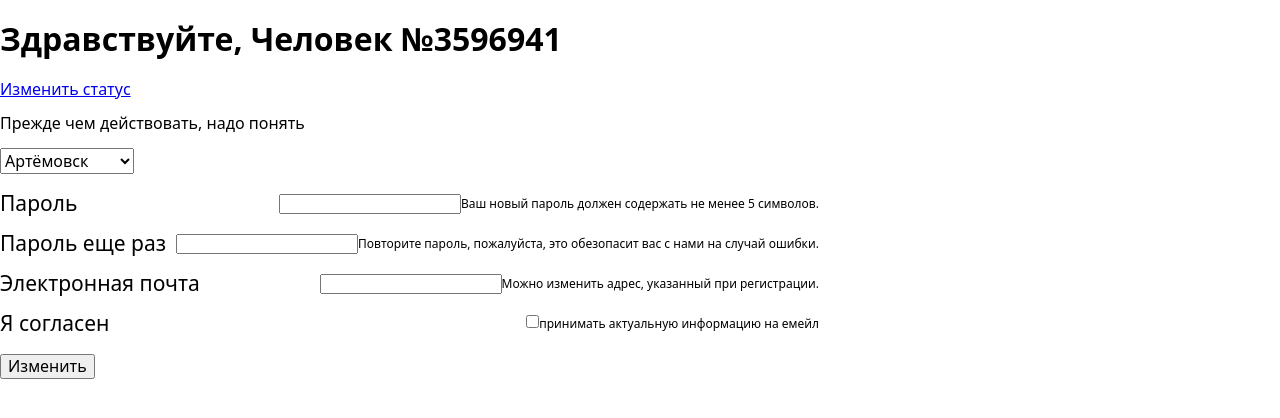
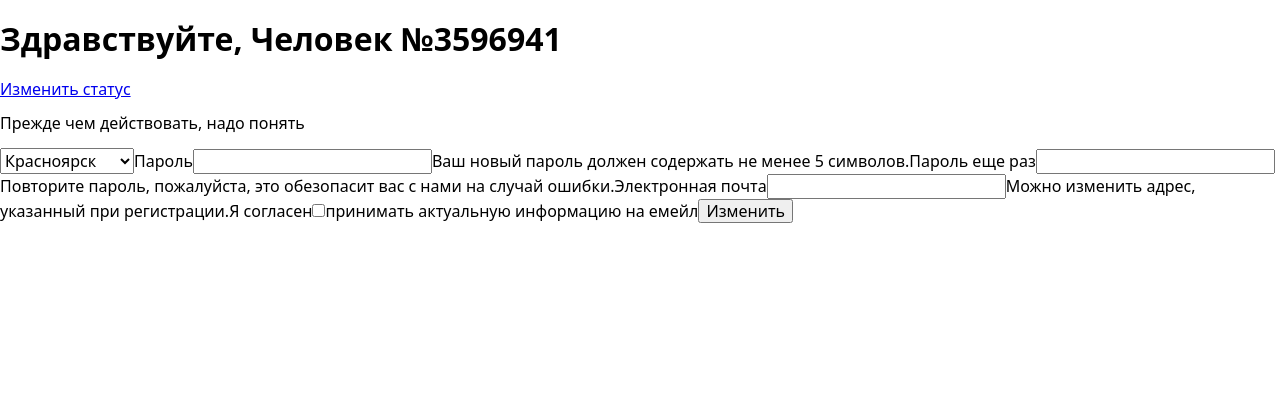
Before and after one commit to arestus/user-status-react-app, a React (Create React App) app: page / in a window 1280 px wide. Shown: the top 418 px of the page. Built offline with nearby package versions, Linux system fonts and the light colour scheme.

Commit message:
Added list of cities by alphabet

```diff
--- a/src/components/FormMain/FormMain.js
+++ b/src/components/FormMain/FormMain.js
@@ -17,11 +17,31 @@ const FormMain = () => {
     setStatus(value);
   };
 
+  const biggestCity = [...cities]
+    .sort((a, b) => b.population - a.population)
+    .splice(0, 1);
+
+  const withoutBiggestCity = [...cities]
+    .sort((a, b) => a.population - b.population)
+    .splice(0, 22)
+    .filter(city => city.population > 50000)
+    .sort(function (a, b) {
+      if (a.city < b.city) {
+        return -1;
+      }
+      if (a.city > b.city) {
+        return 1;
+      }
+      return 0;
+    });
+
+  const byAlpabate = [...biggestCity, ...withoutBiggestCity];
+
   return (
     <>
       <h1>Здравствуйте, Человек №3596941</h1>
 
-      <a href="#" onClick={() => setInput(!input)}>
+      <a href="/#" onClick={() => setInput(!input)}>
         Изменить статус
       </a>
 
@@ -36,36 +56,37 @@ const FormMain = () => {
 
       <div className={styles.container__form}>
         <form className={styles.form}>
-          <select className={styles.form__select}>
-            {cities.map((option, i) => (
-              <option value={option.city} key={i}>
-                {option.city}
+          <select name="city" className={styles.form__select}>
+            {byAlpabate.map(({ city }, i) => (
+              <option value={city} key={i}>
+                {city}
               </option>
             ))}
           </select>
-          <div className={styles.form__field}>
-            <label>Пароль</label>
-            <input type="text" />
+
+          <label>
+            <span>Пароль</span>
+            <input type="password" name="password" />
             <span>Ваш новый пароль должен содержать не менее 5 символов.</span>
-          </div>
-          <div className={styles.form__field}>
-            <label>Пароль еще раз</label>
-            <input type="text" />
+          </label>
+          <label>
+            <span>Пароль еще раз</span>
+            <input type="password" name="password" />
             <span>
               Повторите пароль, пожалуйста, это обезопасит вас с нами на случай
               ошибки.
             </span>
-          </div>
-          <div className={styles.form__field}>
-            <label>Электронная почта</label>
-            <input type="text" />
+          </label>
+          <label>
+            <span>Электронная почта</span>
+            <input type="email" name="email" />
             <span>Можно изменить адрес, указанный при регистрации.</span>
-          </div>
-          <div className={styles.form__field}>
-            <label>Я согласен</label>
-            <input type="checkbox" />
+          </label>
+          <label>
+            <span>Я согласен</span>
+            <input type="checkbox" name="checkbox" />
             <span>принимать актуальную информацию на емейл</span>
-          </div>
+          </label>
           <button type="submit">Изменить</button>
         </form>
       </div>
--- a/src/components/FormMain/FormMain.module.css
+++ b/src/components/FormMain/FormMain.module.css
@@ -1,10 +1,10 @@
-.container__form {
+/* .container__form {
   float: left;
-}
+} */
 /* .form {
   columns: 2;
 } */
-.form__field {
+/* .form__field {
   clear: both;
   text-align: right;
   line-height: 25px;
@@ -24,7 +24,7 @@ label {
 }
 input {
   margin-right: 10px;
-}
+} */
 
 /* .form__description {
   font-size: 12px;
```
